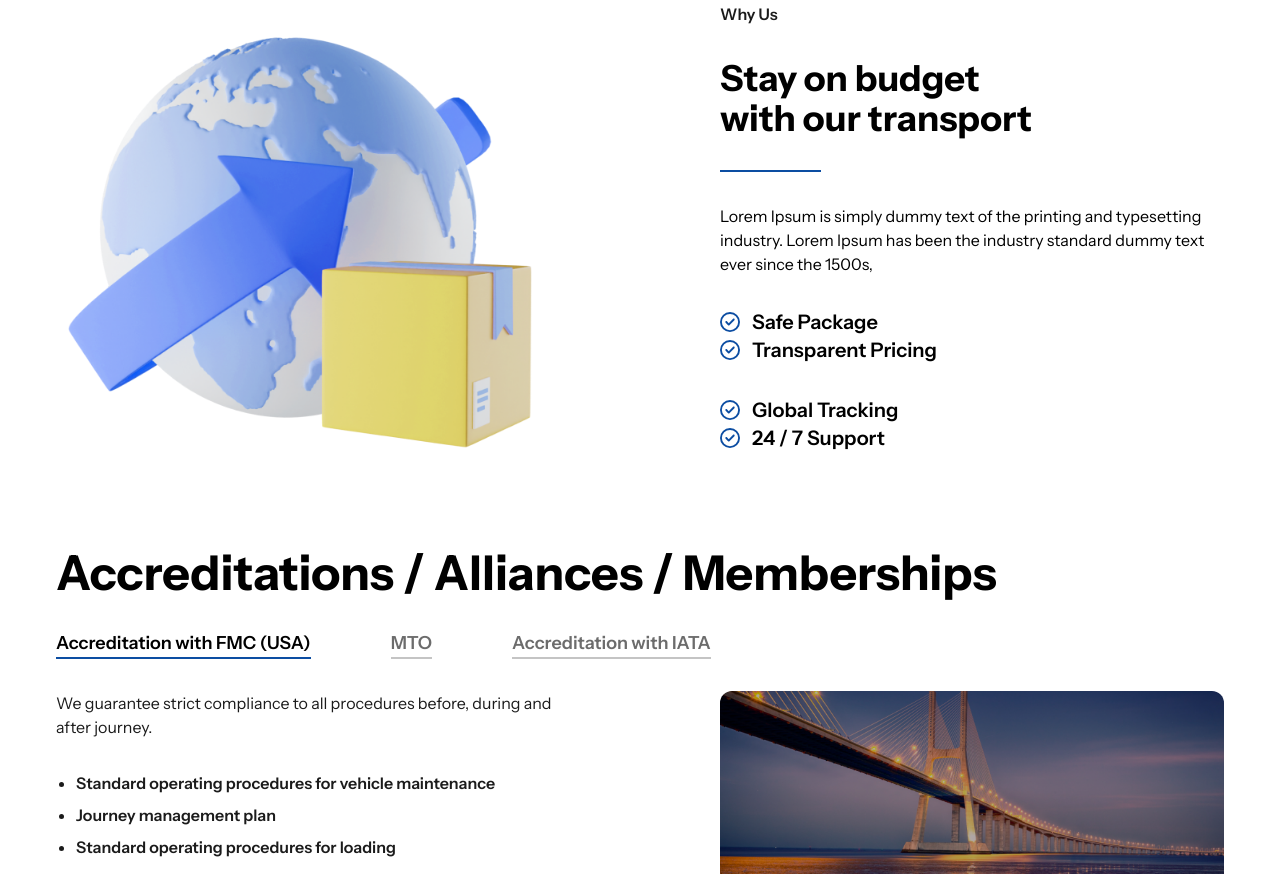
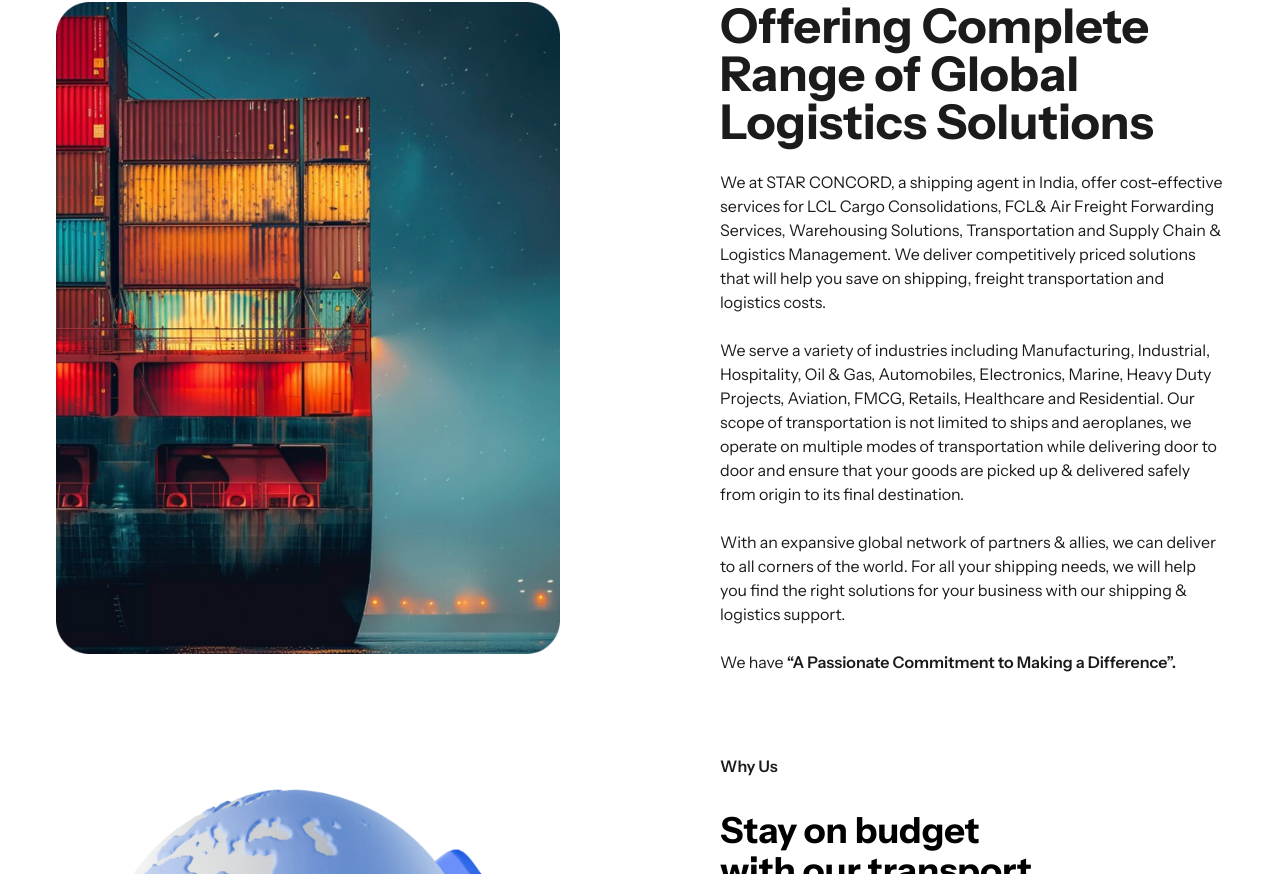
Before and after one commit to jkwebdeveloper/star_concord_nextjs, a Next.js app: page /about-us in a window 1280 px wide. Shown: the part 1270-2144 px from the top of the page. Built offline with nearby package versions, Linux system fonts and the light colour scheme.

Commit message:
about us changes

```diff
--- a/src/app/about-us/page.js
+++ b/src/app/about-us/page.js
@@ -125,6 +125,56 @@ const AboutUs = () => {
                 </div>
             </div>
 
+            <div className="grid items-start justify-center gap-5 px-3 lg:px-10 lg:grid-cols-2 xl:gap-40 md:gap-20">
+                <div className="">
+                    <Image
+                        src={'/static/images/about4.png'}
+                        alt="unsplash"
+                        loading="lazy"
+                        width={600}
+                        height={900}
+                        className="object-cover rounded-xl"
+                    />
+                </div>
+                <div className="w-full text-[#1B1B1B] space-y-6">
+                    <p className="text-xl font-bold xl:text-5xl md:text-2xl">
+                        Offering Complete Range of Global Logistics Solutions
+                    </p>
+                    <p className="text-sm text-justify md:text-base md:text-left">
+                        We at STAR CONCORD, a shipping agent in India, offer
+                        cost-effective services for LCL Cargo Consolidations,
+                        FCL& Air Freight Forwarding Services, Warehousing
+                        Solutions, Transportation and Supply Chain & Logistics
+                        Management. We deliver competitively priced solutions
+                        that will help you save on shipping, freight
+                        transportation and logistics costs.
+                    </p>
+                    <p className="text-sm text-justify md:text-base md:text-left">
+                        We serve a variety of industries including
+                        Manufacturing, Industrial, Hospitality, Oil &amp; Gas,
+                        Automobiles, Electronics, Marine, Heavy Duty Projects,
+                        Aviation, FMCG, Retails, Healthcare and Residential. Our
+                        scope of transportation is not limited to ships and
+                        aeroplanes, we operate on multiple modes of
+                        transportation while delivering door to door and ensure
+                        that your goods are picked up &amp; delivered safely
+                        from origin to its final destination.
+                    </p>
+                    <p className="text-sm text-justify md:text-base md:text-left">
+                        With an expansive global network of partners &amp;
+                        allies, we can deliver to all corners of the world. For
+                        all your shipping needs, we will help you find the right
+                        solutions for your business with our shipping &amp;
+                        logistics support.
+                    </p>
+                    <p className="text-sm font-semibold text-justify md:text-base md:text-left">
+                        {' '}
+                        <span className="font-normal">We have</span> “A
+                        Passionate Commitment to Making a Difference”.
+                    </p>
+                </div>
+            </div>
+
             {/* Why us */}
             <div className="grid items-start justify-center gap-5 px-3 lg:px-10 lg:grid-cols-2 xl:gap-40 md:gap-20">
                 <Image
@@ -215,7 +265,7 @@ const AboutUs = () => {
                     </button>
                 </div>
                 <div className="space-y-4">
-                    <div className="grid items-start w-full text-left lg:grid-cols-2 gap-5 xl:gap-40 md:gap-20">
+                    <div className="grid items-start w-full gap-5 text-left lg:grid-cols-2 xl:gap-40 md:gap-20">
                         {membershipTab === 'fmc' && (
                             <>
                                 <div className="space-y-8">
```
Also changed, not shown: public/static/images/about4.png (added).
